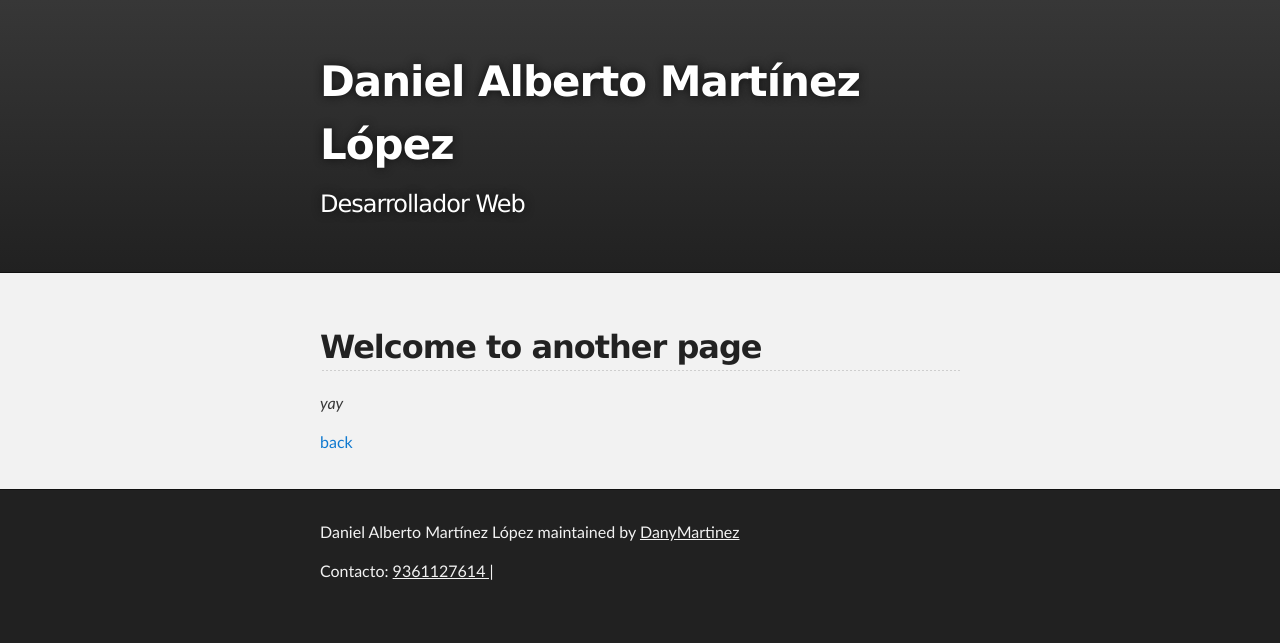
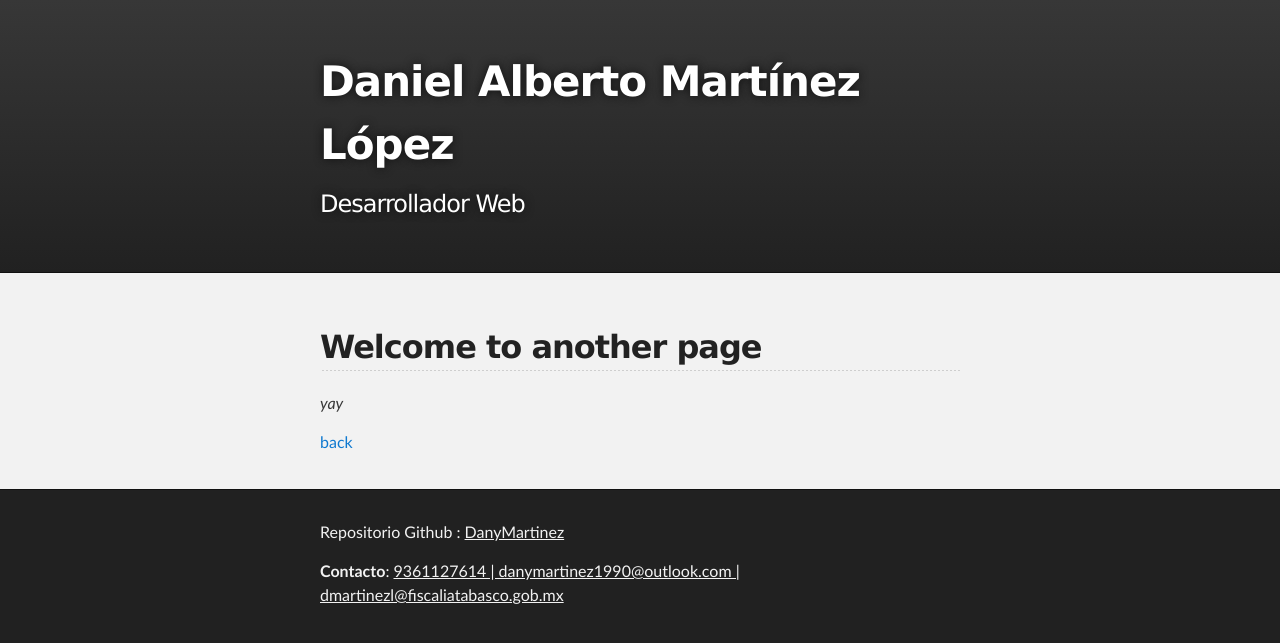
Before and after one commit to DanyMartinez/index, a Jekyll site: the page built from another-page.md, in a window 1280 px wide. Shown: the top 643 px of the page. Built offline with Jekyll 4.4.1, drawn with Linux system fonts in a browser that asks for light colours; our own code applies the rules of GitHub Pages for plain Markdown files.

Commit message:
Update default.html

```diff
--- a/_layouts/default.html
+++ b/_layouts/default.html
@@ -40,9 +40,9 @@
     <div id="footer_wrap" class="outer">
       <footer class="inner">
         {% if site.github.is_project_page %}
-        <p class="copyright">{{ site.title | default: site.github.repository_name }} maintained by <a href="{{ site.github.owner_url }}">{{ site.github.owner_name }}</a></p>
+        <p class="copyright"> Repositorio Github : <a href="{{ site.github.owner_url }}">{{ site.github.owner_name }}</a></p>
         {% endif %}
-        <p>Contacto: <a href="#">9361127614 | </a> </p>
+        <p><strong>Contacto</strong>: <a href="#"> 9361127614 | danymartinez1990@outlook.com | dmartinezl@fiscaliatabasco.gob.mx </a> </p>
       </footer>
     </div>
 
```
